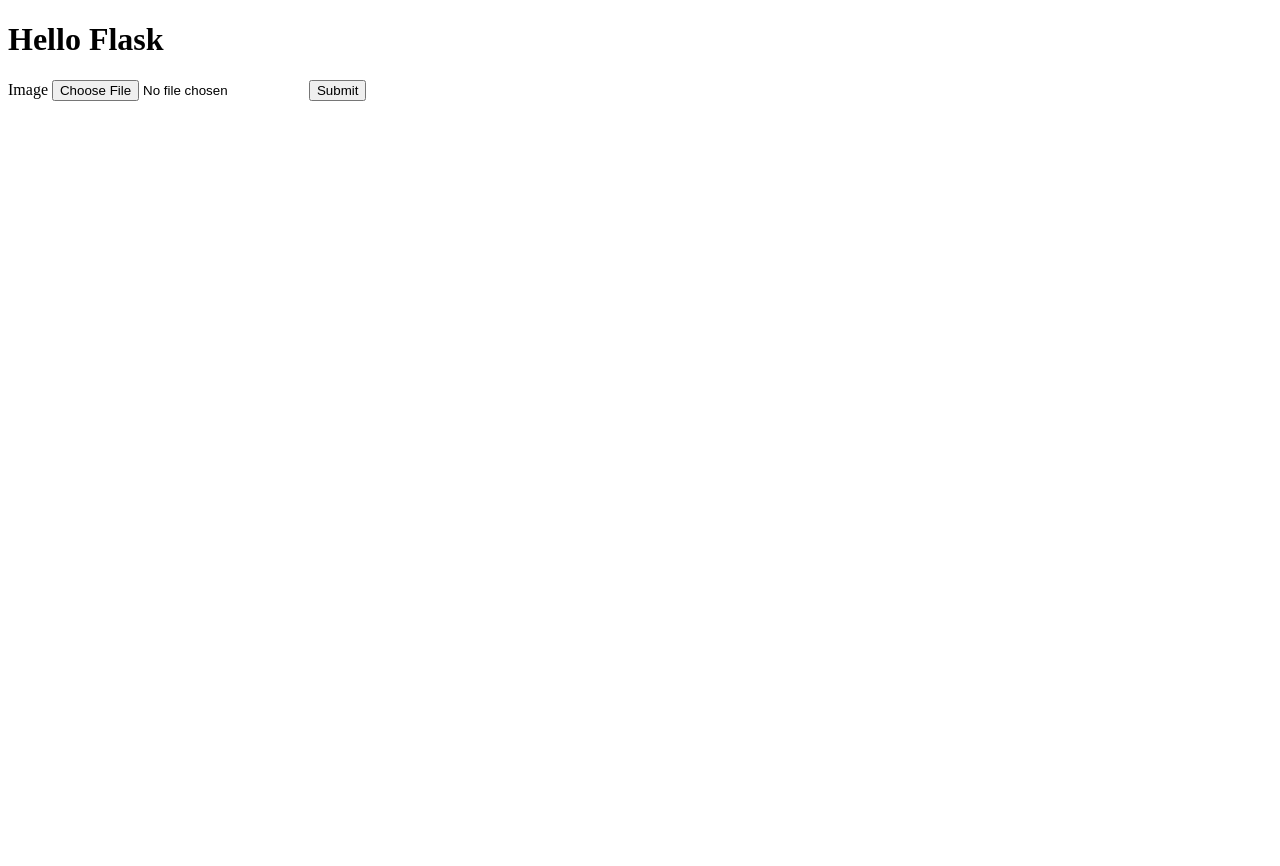
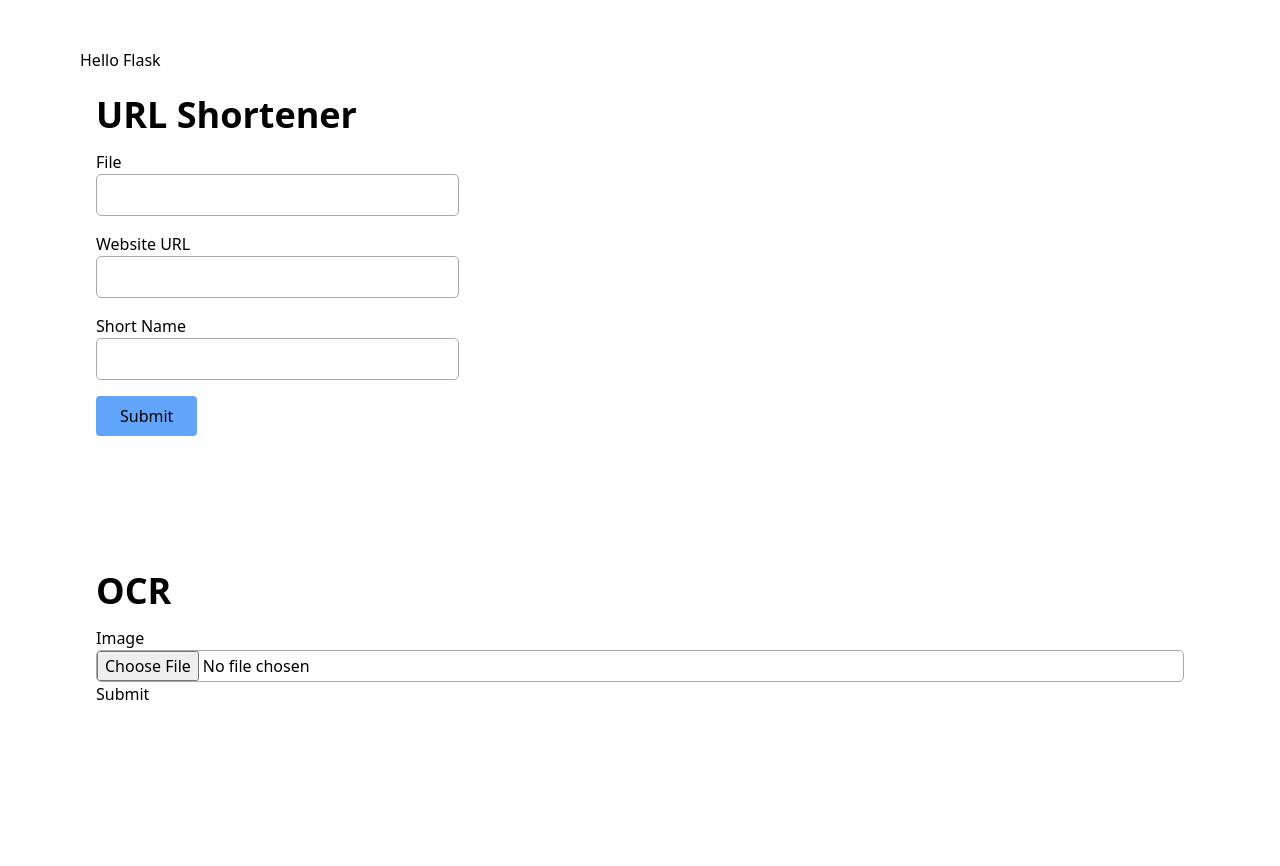
Before and after one commit to zerexei/flask-101, a Flask app: page / in a window 1280 px wide. Before the commit the page ends 101 px from the top, so only its background shows below. Run offline with Flask 3, Linux system fonts and the light colour scheme; some libraries are stand-ins or nearby versions.

Commit message:
create form

```diff
--- a/templates/welcome.html
+++ b/templates/welcome.html
@@ -1,17 +1,78 @@
 <!DOCTYPE html>
 <html lang="en">
+
 <head>
   <meta charset="UTF-8" />
   <meta http-equiv="X-UA-Compatible" content="IE=edge" />
   <meta name="viewport" content="width=device-width, initial-scale=1.0" />
   <title>Document</title>
+
+  <script src="https://cdn.tailwindcss.com"></script>
+
+  <style>
+    section {
+      padding: 1rem;
+      margin-bottom: 6rem;
+    }
+
+    section h2 {
+      font-size: 2.25rem;
+      font-weight: 600;
+      margin-bottom: .5rem;
+    }
+
+    label {
+      display: block;
+    }
+
+    input {
+      width: 100%;
+      border: 1px solid darkgray;
+      border-radius: 5px;
+    }
+  </style>
 </head>
+
 <body>
+  <main class="max-w-6xl mx-auto p-4 py-12">
     <h1>Hello Flask</h1>
+
+    <section>
+      <h2>URL Shortener</h2>
+
+      <div class="w-1/3">
+        <form action="/url-shortener" method="POST" enctype="multipart/form-data" class="space-y-4">
+          <div>
+            <label>File</label>
+            <input class="px-4 py-2" type="text" name="url">
+          </div>
+
+          <div>
+            <label>Website URL</label>
+            <input class="px-4 py-2" type="text" name="url">
+          </div>
+
+          <div>
+            <label>Short Name</label>
+            <input class="px-4 py-2" type="text" name="url_name">
+          </div>
+
+          <div>
+            <button class="px-6 py-2 bg-blue-400 hover:bg-blue-500 rounded">Submit</button>
+          </div>
+        </form>
+      </div>
+    </section>
+
+    <section>
+      <h2>OCR</h2>
       <form action="/ocr" method="POST" enctype="multipart/form-data">
         <label>Image</label>
         <input type="file" name="image" />
         <button>Submit</button>
       </form>
+    </section>
+  </main>
 </body>
+
 </html>
```
Lines whose indentation alone changed are shown as unchanged.
